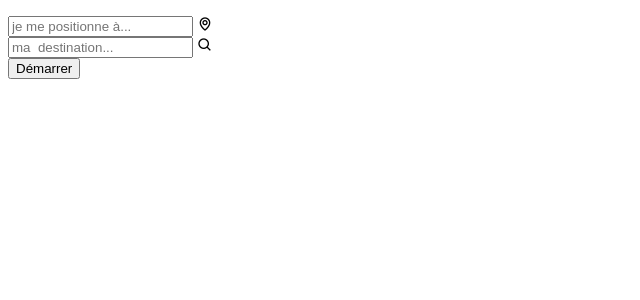
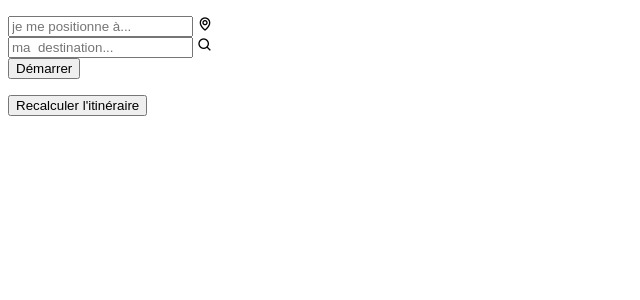
Before and after one commit to Douaa-Benhila/luminy-s-Map, a Flask app: page /carte.html in a window 1280 px wide. Shown: the top 300 px of the page, without its empty margins (0-640 px from the left). Run offline with Flask 3, Linux system fonts and the light colour scheme; a user stored in the database is signed in; some libraries are stand-ins or nearby versions.

Commit message:
ajouter un bouton

```diff
--- a/templates/carte.html
+++ b/templates/carte.html
@@ -48,6 +48,8 @@
       <!-- Ajoutez un bouton "Démarrer" -->
   <button id="startButton">Démarrer</button>
   <p id="arrivalMessage"></p>
+  <button id="recalculateButton">Recalculer l'itinéraire</button>
+
 
 
     </div>
```
